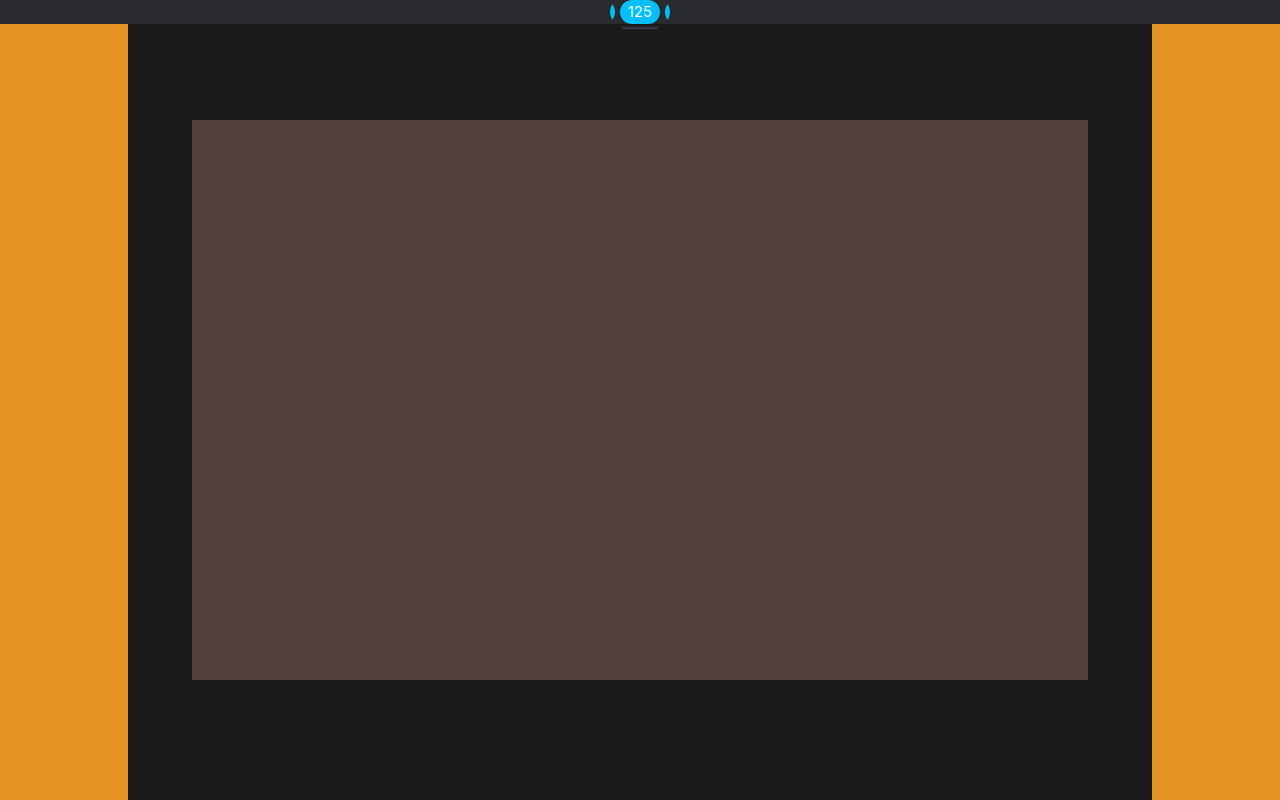
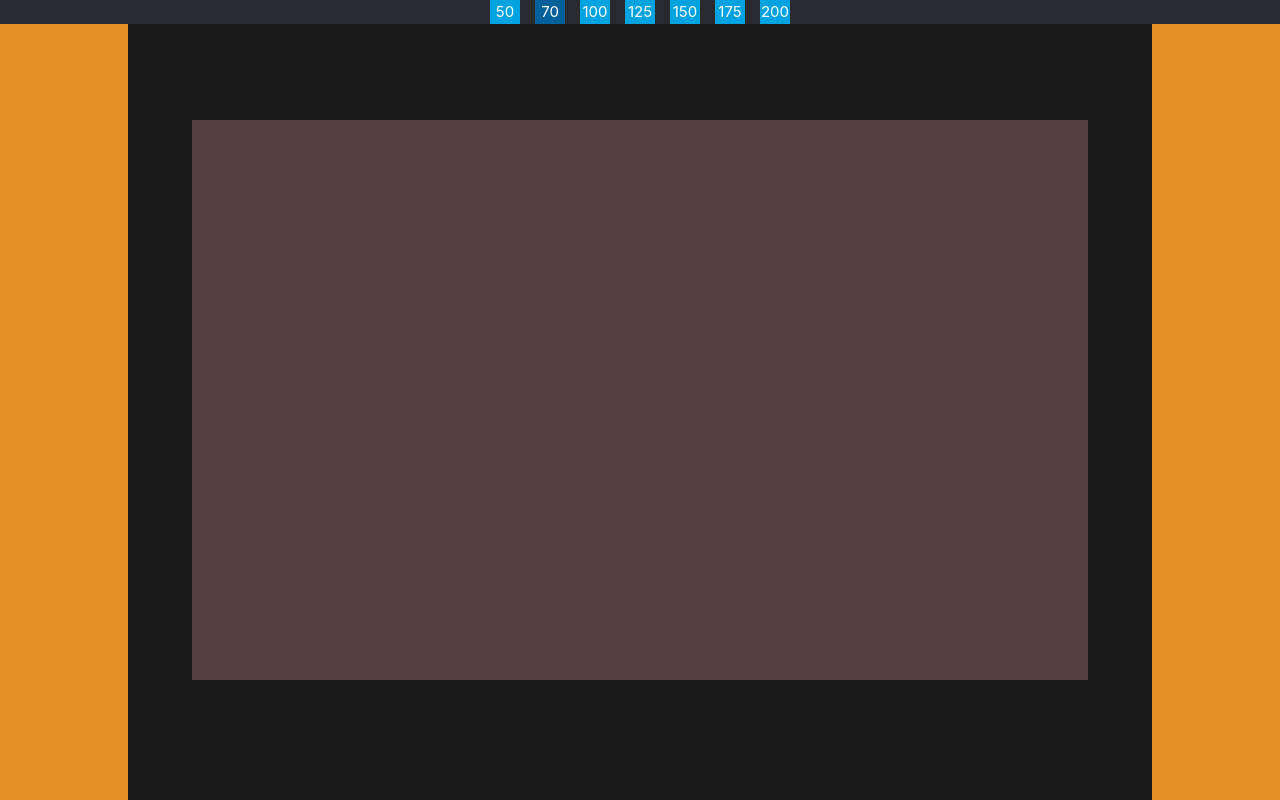
Before and after one commit to Mapotato-Ma/web-editor, a Vue app: page / in a window 1280 px wide. Built offline with nearby package versions, Linux system fonts and the light colour scheme.

Commit message:
feat:修改顶部栏样式，设置当前缩放值

```diff
--- a/src/components/layout-components/tool-bar/tool-bar.vue
+++ b/src/components/layout-components/tool-bar/tool-bar.vue
@@ -1,7 +1,13 @@
 <template>
   <div class="tool-bar">
     <div class="tl-zoom-zone">
-      <div class="tl-zoom" v-for="zoom in drawContainerStore.zoomOptions" :key="zoom">
+      <div
+        class="tl-zoom"
+        :class="{ 'tl-zoom-selected': drawContainerStore.scaleRelatedZoom === zoom }"
+        v-for="zoom in drawContainerStore.zoomOptions"
+        :key="zoom"
+        @click="selectZoom(zoom)"
+      >
         {{ zoom }}
       </div>
     </div>
@@ -11,6 +17,9 @@
 <script lang="ts" setup>
 import { useDrawContainerStore } from '@/stores';
 const drawContainerStore = useDrawContainerStore();
+const selectZoom = (zoom: number) => {
+  drawContainerStore.scale = zoom / 100;
+};
 </script>
 
 <style lang="less" scoped>
@@ -29,25 +38,19 @@ const drawContainerStore = useDrawContainerStore();
     display: flex;
     width: max-content;
     align-items: center;
-    gap: 5px;
-    padding: 5px;
-    box-shadow: inset 0 0 4px -1px #bdabfc;
-    clip-path: ellipse(30px 20px);
-    transition: clip-path 233ms;
-    &:hover {
-      clip-path: ellipse(200px 30px);
-    }
+    gap: 1em;
     .tl-zoom {
       cursor: pointer;
       display: flex;
       align-items: center;
       justify-content: center;
-      background-color: var(--primary-100);
-      width: 40px;
-      padding: 0 5px;
-      border-radius: 9999999em;
+      width: 2em;
+      background-color: var(--primary-200);
       &:hover {
-        background-color: var(--primary-200);
+        opacity: 0.7;
+      }
+      &-selected {
+        background-color: var(--primary-300);
       }
     }
   }
--- a/src/stores/draw-container-store/index.ts
+++ b/src/stores/draw-container-store/index.ts
@@ -8,6 +8,7 @@ export const useDrawContainerStore = defineStore('drawContainerStore', () => {
   const top = ref(0);
   const left = ref(0);
   const scale = ref(0.7);
+  const scaleRelatedZoom = computed(() => scale.value * 100);
   const cursor = ref<'default' | 'grab' | 'grabbing'>('default');
   const zoomOptions = [50, 70, 100, 125, 150, 175, 200];
   const topWithPx = computed(() => `${top.value}px`);
@@ -18,6 +19,7 @@ export const useDrawContainerStore = defineStore('drawContainerStore', () => {
     top,
     left,
     scale,
+    scaleRelatedZoom,
     cursor,
     zoomOptions,
     transform,
```
